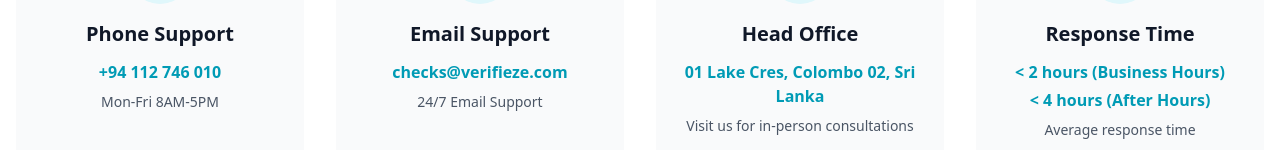
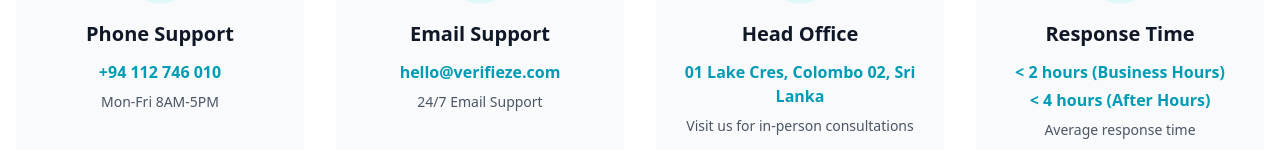
Before and after one commit to CodeOne-X-JFS-ICT/Verifieze-next, a Next.js app: page /contact in a window 1280 px wide. Shown: the part 786-936 px from the top of the page. Built offline with nearby package versions, Linux system fonts and the light colour scheme.

Commit message:
email updated

```diff
--- a/src/app/api/contact/route.js
+++ b/src/app/api/contact/route.js
@@ -127,7 +127,7 @@
             <p style="color: #333;">In the meantime, you can reach us directly at:</p>
             <ul style="color: #003366; font-weight: bold;">
               <li>📞 +94 112 746 010</li>
-              <li>✉️ checks@verifieze.com</li>
+              <li>✉️ hello@verifieze.com</li>
             </ul>
             <hr style="border: none; border-top: 1px solid #eee; margin: 24px 0;" />
             <p style="color: #999; font-size: 12px;">Verifieze (Pvt) Ltd — 01 Lake Cres, Colombo 02, Sri Lanka</p>
--- a/src/app/contact/page.js
+++ b/src/app/contact/page.js
@@ -125,7 +125,7 @@
     {
       icon: Mail,
       title: "Email Support",
-      details: ["checks@verifieze.com"],
+      details: ["hello@verifieze.com"],
       subtitle: "24/7 Email Support"
     },
     {
@@ -147,25 +147,25 @@
       icon: Headphones,
       title: "Technical Support",
       description: "API integration, troubleshooting, and system status",
-      contact: "checks@verifieze.com"
+      contact: "hello@verifieze.com"
     },
     {
       icon: Users,
       title: "Sales Team",
       description: "Pricing, demos, and business inquiries",
-      contact: "checks@verifieze.com"
+      contact: "hello@verifieze.com"
     },
     {
       icon: Shield,
       title: "Compliance Team",
       description: "Data privacy, security, and regulatory questions",
-      contact: "checks@verifieze.com"
+      contact: "hello@verifieze.com"
     },
     {
       icon: MessageCircle,
       title: "Customer Success",
       description: "Account management and service optimization",
-      contact: "checks@verifieze.com"
+      contact: "hello@verifieze.com"
     }
   ];
 
@@ -428,7 +428,7 @@
                 {submitStatus === 'error' && (
                   <div className="flex items-center gap-3 p-4 bg-red-50 border border-red-200 rounded-lg text-red-800">
                     <span className="text-red-600 text-lg flex-shrink-0">⚠</span>
-                    <p className="font-medium">Something went wrong. Please try again or email us directly at <a href="mailto:checks@verifieze.com" className="underline">checks@verifieze.com</a></p>
+                    <p className="font-medium">Something went wrong. Please try again or email us directly at <a href="mailto:hello@verifieze.com" className="underline">hello@verifieze.com</a></p>
                   </div>
                 )}
 
--- a/src/components/Footer.js
+++ b/src/components/Footer.js
@@ -64,7 +64,7 @@
               </li>
               <li className="flex items-center gap-3">
                 <Mail className="w-5 h-5 shrink-0 text-[var(--color-primary)]" />
-                <span>checks@verifieze.com</span>
+                <span>hello@verifieze.com</span>
               </li>
             </ul>
           </div>
```
